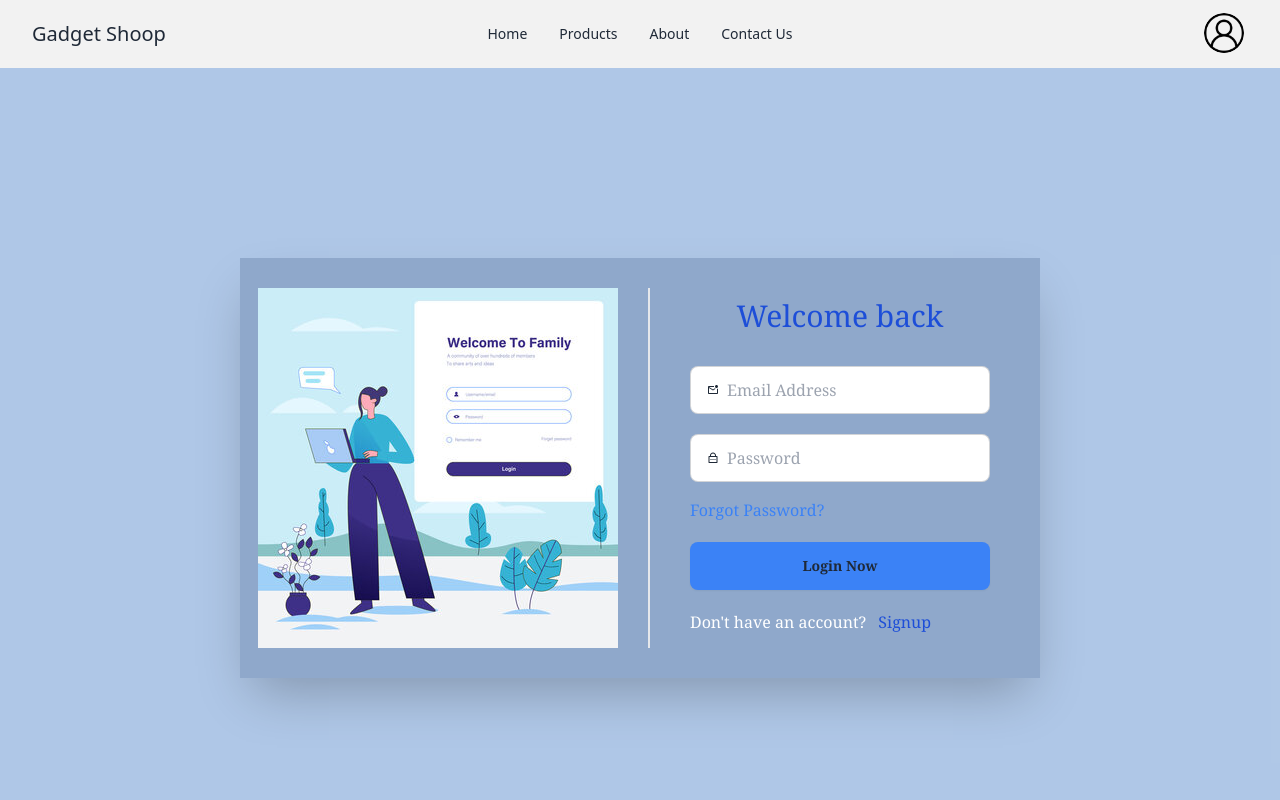
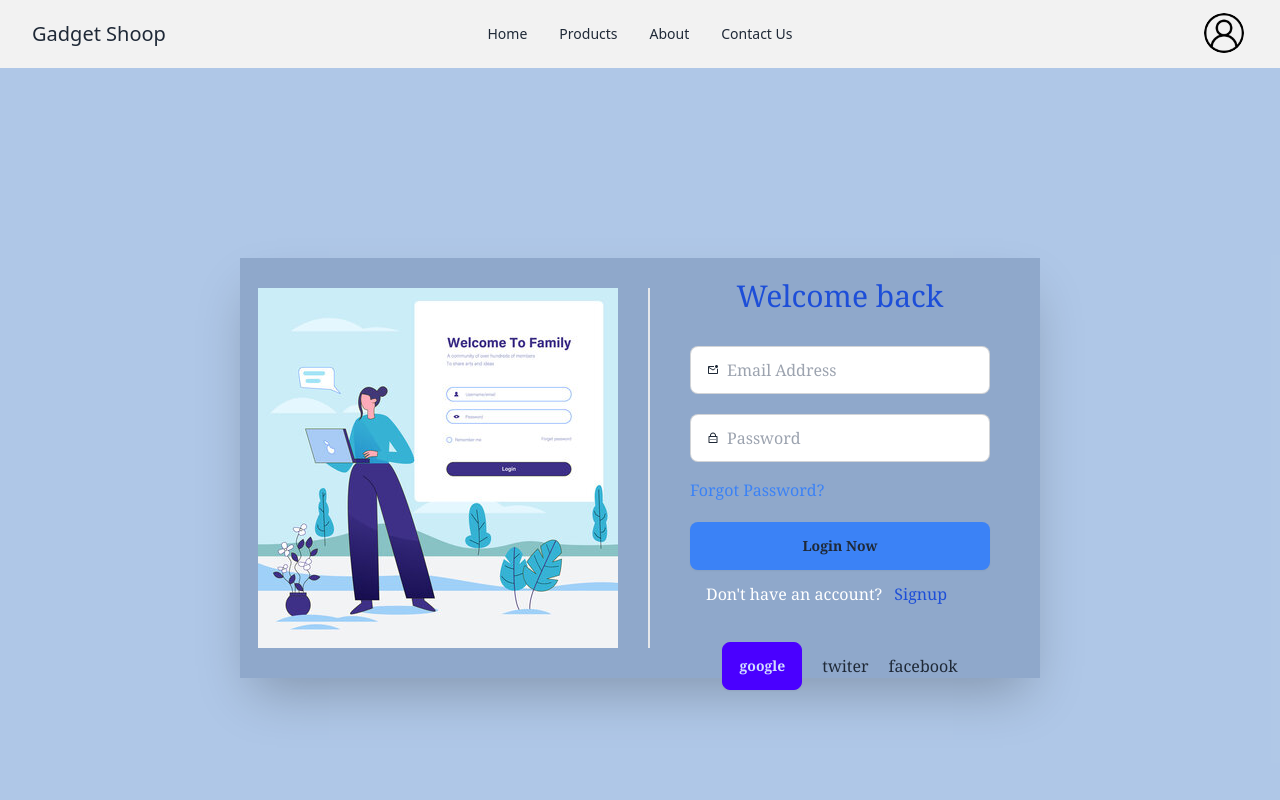
Before and after one commit to hridayroy19/gadget-shop, a React (Vite) app: page /login in a window 1280 px wide. Shown: the top 800 px of the page. Built offline with nearby package versions, Linux system fonts and the light colour scheme; no server answers.

Commit message:
google login

```diff
--- a/src/auth/AuthProvider.jsx
+++ b/src/auth/AuthProvider.jsx
@@ -6,8 +6,9 @@ import {
   signOut,
   signInWithPopup,
   onAuthStateChanged,
+  GoogleAuthProvider,
 } from "firebase/auth";
-import { GoogleAuthProvider } from "firebase/auth/web-extension";
+
 import { createContext, useEffect, useState } from "react";
 import { app } from "../firebase/firebase";
 
@@ -17,7 +18,7 @@ const auth = getAuth(app);
 const AuthProvider = ({ children }) => {
   const [user, setUser] = useState();
   const [loading, setLoading] = useState(true);
-  const provider = new GoogleAuthProvider();
+  const googleProvider = new GoogleAuthProvider();
 
   const createUser = (email, password) => {
     setLoading(true)
@@ -34,9 +35,9 @@ const AuthProvider = ({ children }) => {
     return signOut(auth);
   };
 
-  const google = () => {
+  const signInWithgoogle = () => {
     setLoading(true)
-    return signInWithPopup(auth, provider);
+    return signInWithPopup(auth, googleProvider);
   };
 
   useEffect(() => {
@@ -54,7 +55,7 @@ const AuthProvider = ({ children }) => {
     createUser,
     Login,
     SignOut,
-    google,
+    signInWithgoogle,
     user,
     loading,
   };
--- a/src/pages/Login.jsx
+++ b/src/pages/Login.jsx
@@ -5,7 +5,7 @@ import { Link, useNavigate } from "react-router-dom";
 import UseAuth from "../hooks/UseAuth";
 import { useForm } from "react-hook-form";
 const Login = () => {
-  const { Login } = UseAuth();
+  const { Login, signInWithgoogle } = UseAuth();
 
   const {
     register,
@@ -18,6 +18,15 @@ const Login = () => {
    Navigat('/')
 
   };
+
+  const handelGoogleSignWith=()=>{
+    signInWithgoogle()
+    .then(res=>{
+      console.log(res)
+     })
+  }
+   console.log(handelGoogleSignWith,"button click");
+
 
   return (
     <div className="font-serif">
@@ -83,13 +92,25 @@ const Login = () => {
                   Login Now
                 </button>
 
-                <h1 className="text-white py-1 mt-2 ">
+                <h1 className="text-white ml-4 py-1  ">
                   Don't have an account?
                   <span className="ml-2  text-blue-700">
                     <Link to={"/registar"}> Signup </Link>
                   </span>
                 </h1>
+
               </form>
+              <div className=" flex gap-5 justify-center w-full mx-auto">
+                  <button className="btn btn-primary" onClick={handelGoogleSignWith}>
+                    google
+                    </button>
+                    <button>
+                      twiter
+                      </button>
+                      <button>
+                         facebook
+                      </button>
+                </div>
             </div>
           </div>
         </div>
--- a/src/sharedcomponents/Navbar.jsx
+++ b/src/sharedcomponents/Navbar.jsx
@@ -80,7 +80,8 @@ const Navbar = () => {
             >
               <div className="w-10 rounded-full">
                 <img
-                  src={`${user?.photoURL ? photoURL : "../../public/user.png"}`}
+                  src={`${user?.photoURL ? user?.photoURL : "../../public/user.png"}`}
+                  alt="photo"
                 />
               </div>
             </div>
```
